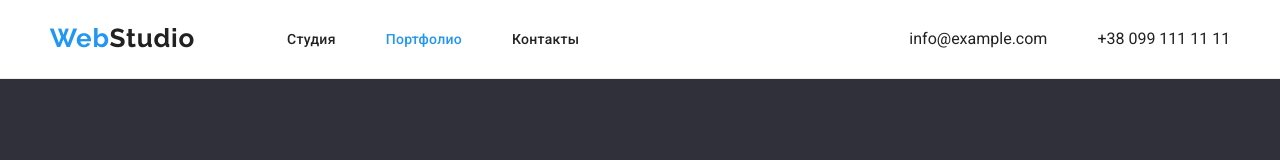
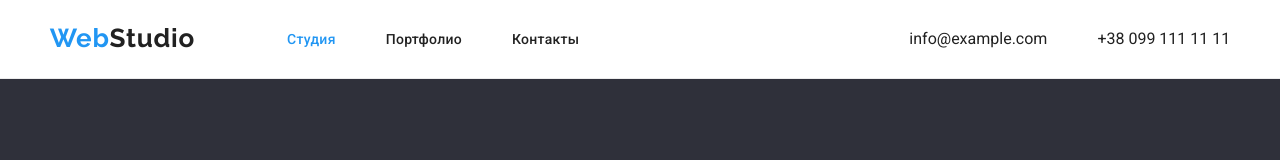
Before and after one commit to ololosh-tralevich/goit-markup-hw-03, a plain HTML site: page index.html in a window 1280 px wide. Shown: the top 160 px of the page. Drawn offline with Linux system fonts and the light colour scheme.

Commit message:
Update index.html

```diff
--- a/index.html
+++ b/index.html
@@ -24,10 +24,10 @@
         <nav>
           <ul class="menu flex-container">
             <li>
-              <a class="a-tag studio studio" href="./index.html">Студия</a>
+              <a class="a-tag studio studio-open" href="./index.html">Студия</a>
             </li>
             <li>
-              <a class="a-tag portfolio portfolio-open" href="./portfolio.html">Портфолио</a>
+              <a class="a-tag portfolio portfolio" href="./portfolio.html">Портфолио</a>
             </li>
             <li><a class="a-tag contact" href="/contact">Контакты</a></li>
           </ul>
```
